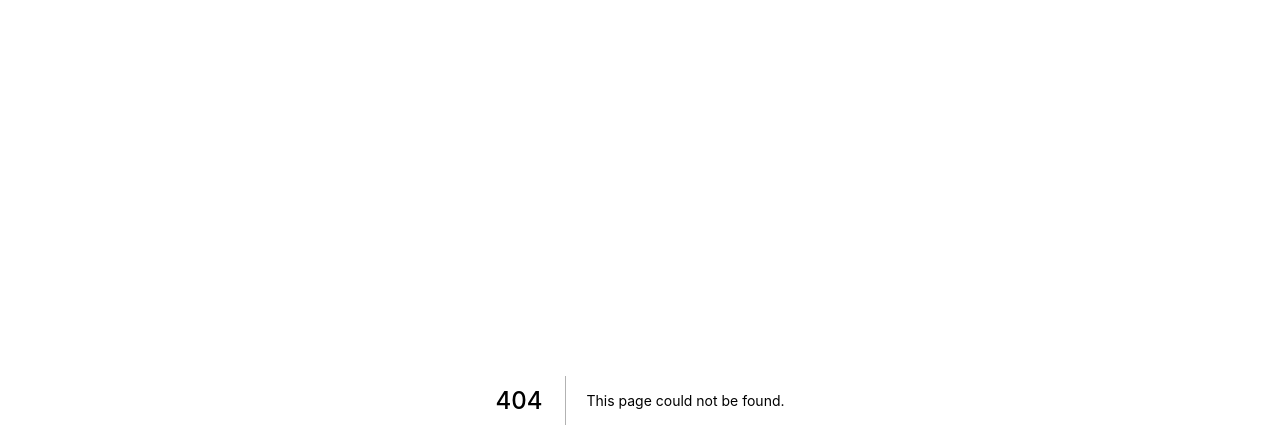
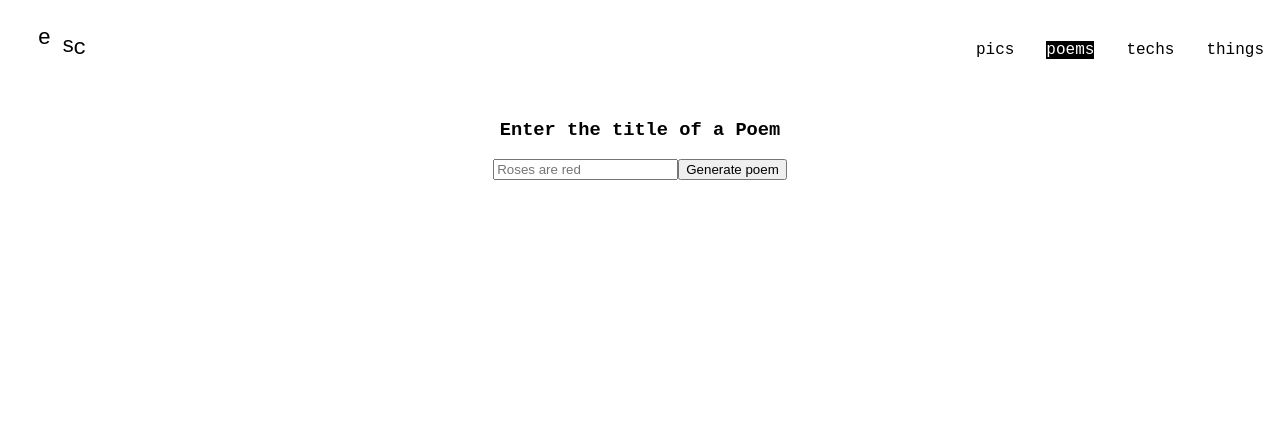
Before and after one commit to estitesc/esc-home, a Next.js app: page /poemgen in a window 1280 px wide. Before the commit this address had no page. Shown: the top 448 px of the page. Built offline with nearby package versions, Linux system fonts and the light colour scheme.

Commit message:
Basic openai poetry generator

```diff
--- /dev/null
+++ b/pages/api/generate.js
@@ -0,0 +1,38 @@
+import { Configuration, OpenAIApi } from "openai";
+
+const configuration = new Configuration({
+  apiKey: process.env.OPENAI_API_KEY,
+});
+const openai = new OpenAIApi(configuration);
+
+export default async function (req, res) {
+  const completion = await openai.createCompletion("text-davinci-002", {
+    prompt: generatePrompt(req.body.animal),
+    temperature: 0.6,
+    max_tokens: 200,
+  });
+  res.status(200).json({ result: completion.data.choices[0].text });
+}
+
+function generatePrompt(animal) {
+  const input = animal[0].toUpperCase() + animal.slice(1).toLowerCase();
+
+  return `Write a poem with the following title:
+  Title: ${input}
+  Poem:`;
+
+  //   return `Write a shakespearean sonnet with the following title:
+  // Title: ${input}
+  // Poem:`;
+
+  //   return `Write a poem in the new style:
+  // Old Poem:
+  // We sweep earth's streets sweeping Cracks in tiny laughing at crows sending tweets
+  // New Poem:
+  // we skeep urth eeks
+  // sheeping carcks in itsy reets
+  // chaucing acraws
+  // imsing twees
+  // Old Poem: ${input}
+  // New Poem:`;
+}
--- /dev/null
+++ b/pages/poemgen.tsx
@@ -0,0 +1,53 @@
+import * as React from "react";
+import type { NextPage } from "next";
+import styles from "../styles/Home.module.css";
+import Layout from "../c/Layout";
+
+const PoemGen: NextPage = () => {
+  const [poemTitleInput, setPoemTitleInput] = React.useState("");
+  const [result, setResult] = React.useState();
+
+  async function onSubmit(event: any) {
+    event.preventDefault();
+    const response = await fetch("/api/generate", {
+      method: "POST",
+      headers: {
+        "Content-Type": "application/json",
+      },
+      body: JSON.stringify({ animal: poemTitleInput }),
+    });
+    const data = await response.json();
+    console.log("data", data);
+    setResult(data.result);
+    setPoemTitleInput("");
+  }
+
+  return (
+    <Layout>
+      <div
+        style={{
+          display: "flex",
+          flexDirection: "column",
+          alignItems: "center",
+        }}
+      >
+        <h3>Enter the title of a Poem</h3>
+        <form onSubmit={onSubmit}>
+          <input
+            type="text"
+            name="title"
+            placeholder="Roses are red"
+            value={poemTitleInput}
+            onChange={(e) => setPoemTitleInput(e.target.value)}
+          />
+          <input type="submit" value="Generate poem" />
+        </form>
+        <div className={styles.result}>
+          <pre>{result}</pre>
+        </div>
+      </div>
+    </Layout>
+  );
+};
+
+export default PoemGen;
```
